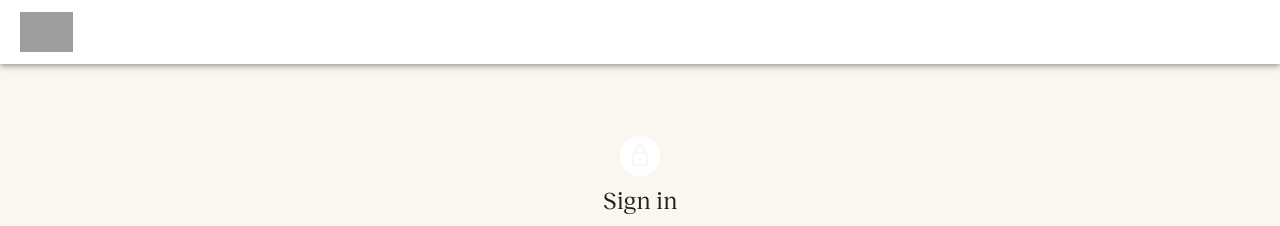
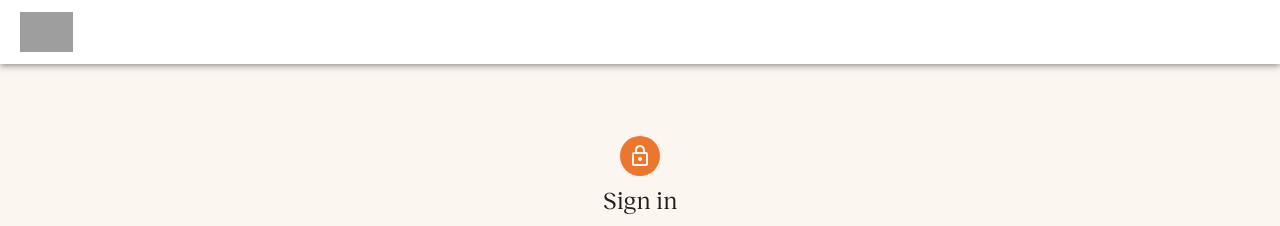
Before and after one commit to tkadima/finni-take-home, a Next.js app: page /login in a window 1280 px wide. Shown: the top 226 px of the page. Built offline with nearby package versions, Linux system fonts and the light colour scheme; grey boxes are pictures that could not be loaded; a web font is replaced by a local one.

Commit message:
Fix the avatar in the login page

```diff
--- a/src/pages/index.tsx
+++ b/src/pages/index.tsx
@@ -96,7 +96,6 @@ const PatientDataView = ({ initialPatients }: PatientDataViewProps) => {
   };
 
   const handleCreatePatient = async (payload: any) => {
-    console.log('new patient payload', payload);
     try {
       const created = await post('/api/patients', payload);
       setMutationSnackbarMessage(
--- a/src/pages/login.tsx
+++ b/src/pages/login.tsx
@@ -44,7 +44,7 @@ const LoginPage: React.FC = () => {
           alignItems: 'center',
         }}
       >
-        <Avatar sx={{ m: 1, bgcolor: 'secondary.main' }}>
+        <Avatar sx={{ m: 1, bgcolor: 'primary.main' }}>
           <LockOutlinedIcon />
         </Avatar>
         <Typography component="h1" variant="h5">
```
Also changed, not shown: 1 other file (tests, documents, lock files or other folders).
